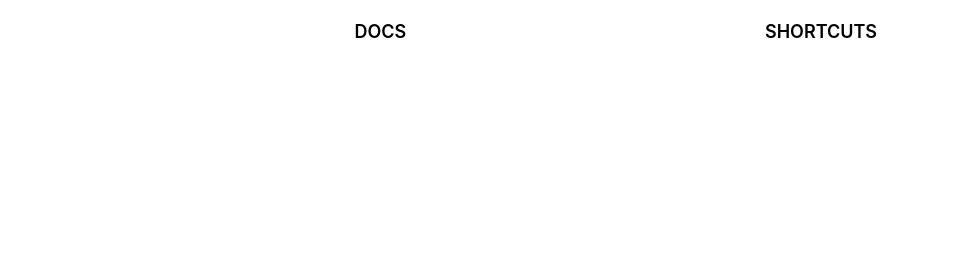
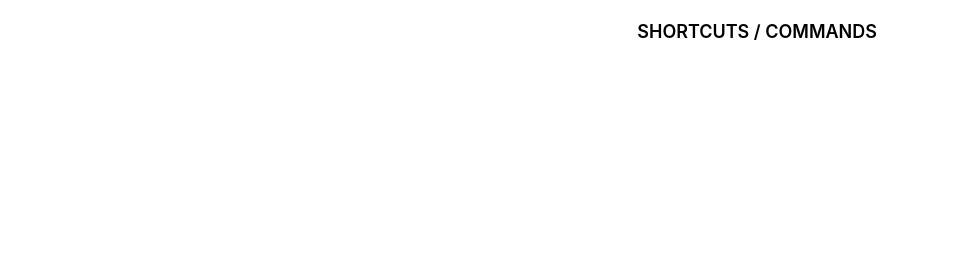
Before and after one commit to juanfuent-es/html-starter, a plain HTML site: page index.html in a window 1280 px wide. Shown: the top 280 px of the page, 312-1280 px from the left. Drawn offline with nearby package versions, Linux system fonts and the light colour scheme.

Commit message:
Update Docs

```diff
--- a/index.html
+++ b/index.html
@@ -22,8 +22,8 @@
                     </a>
                 </li>
                 <!-- urls de ejemplo como rutas de navegación -->
-                <li><a href="./docs/index.html" title="Cascading Style Sheets">Docs</a></li>
-                <li><a href="./docs/shortcuts.html" title="Keyboard Shortcuts">Shortcuts</a></li>
+                <!-- <li><a href="./docs/index.html" title="Cascading Style Sheets">Docs</a></li> -->
+                <li><a href="./docs/shortcuts.html" title="Keyboard Shortcuts | Basic Terminal Commands">Shortcuts / Commands</a></li>
             </ul>
         </nav>
     </header>
```
Also changed, not shown: docs/html.html (+2 -2 lines), docs/index.html (+0 -1 lines).
